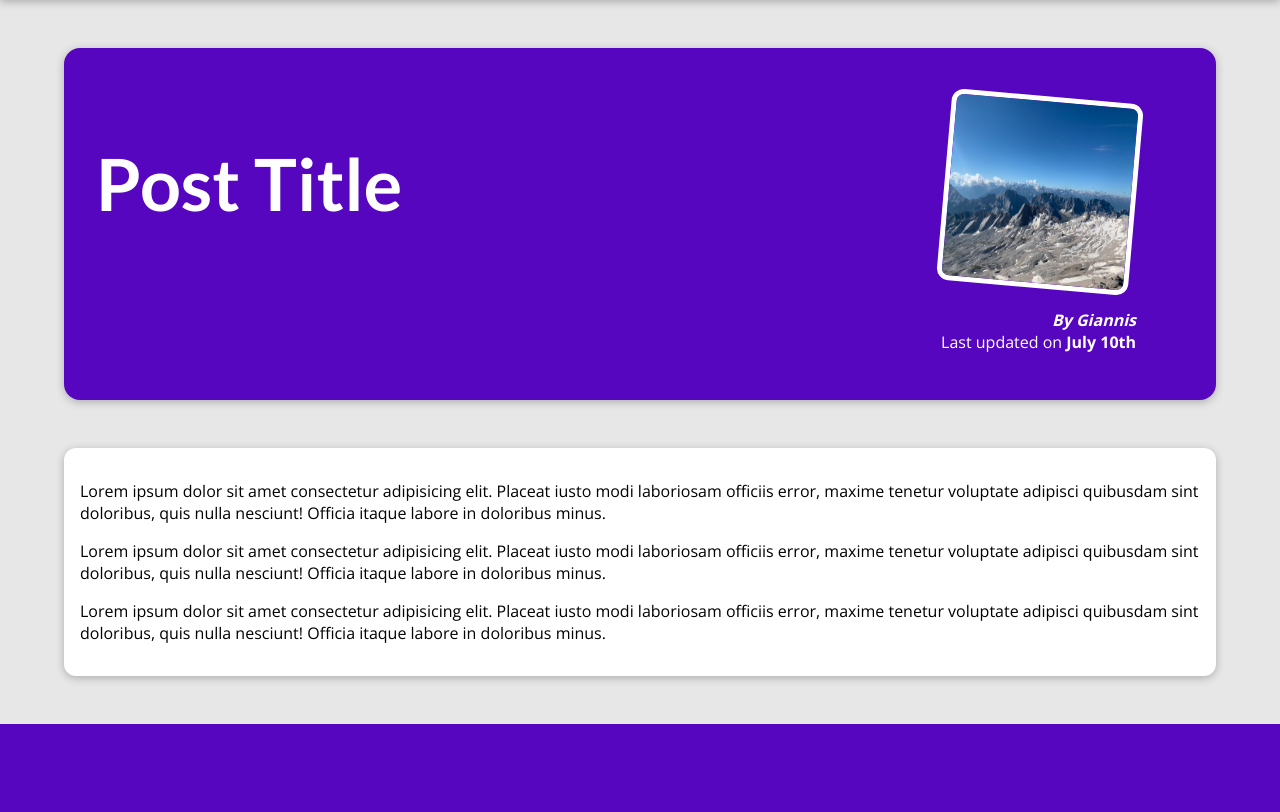
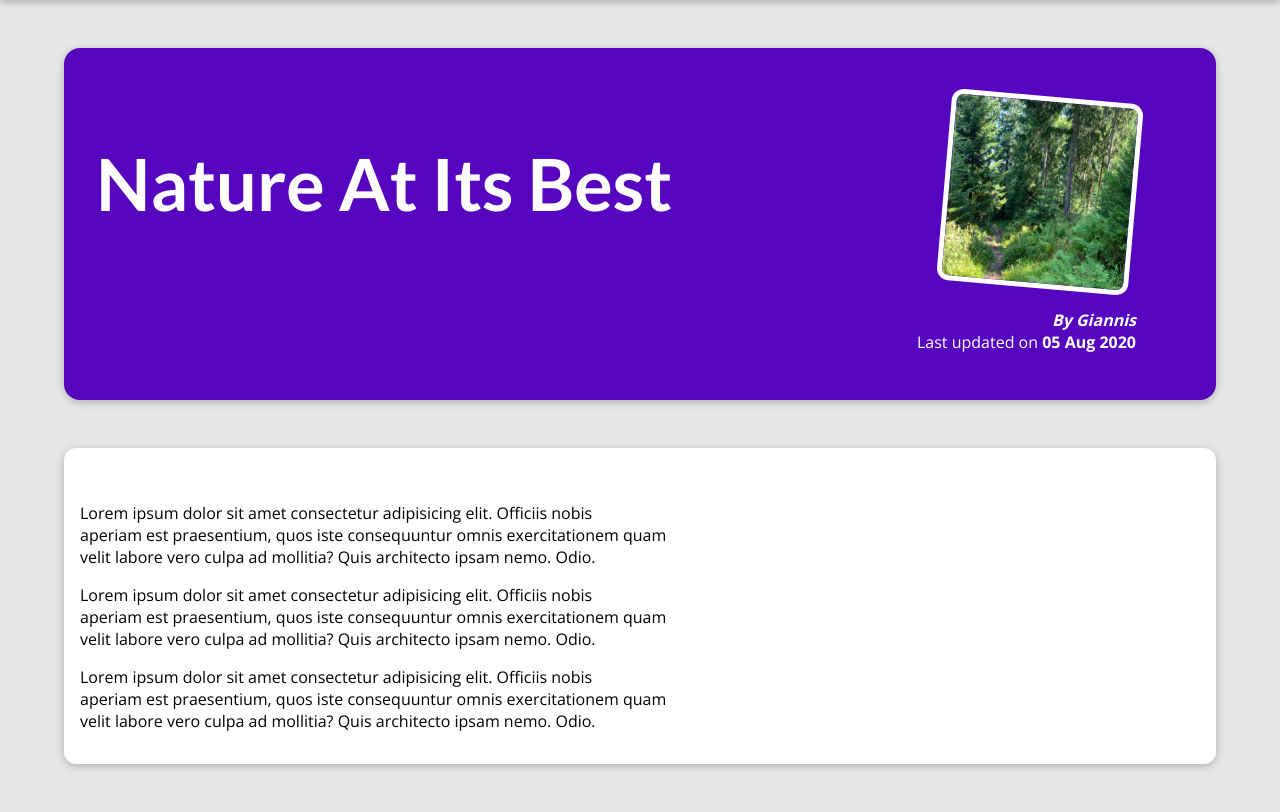
Before and after one commit to ioannis-toumpoglou/blog-test, a Django app: page /posts/into-the-woods in a window 1280 px wide. Shown: the part 80-892 px from the top of the page. Before the commit the page ends 804 px from the top, so only its background shows below. Run offline with Django 4.2, Linux system fonts and the light colour scheme.

Commit message:
Add single post and 404 pages

```diff
--- a/blog/templates/blog/index.html
+++ b/blog/templates/blog/index.html
@@ -22,7 +22,9 @@
     <section id="latest-posts">
         <h2>My latest Thoughts</h2>
         <ul>
-            {% include "blog/includes/post.html" %}
+            {% for post in posts %}
+                {% include "blog/includes/post.html" %}
+            {% endfor %}
         </ul>
     </section>
 
--- a/blog/templates/blog/post-detail.html
+++ b/blog/templates/blog/post-detail.html
@@ -2,7 +2,7 @@
 {% load static %}
 
 {% block title %}
-    This Post Title
+{{ post.title }}
 {% endblock %}
 
 {% block css_files %}
@@ -11,19 +11,17 @@
 
 {% block content  %}
     <section id="summary">
-        <h2>Post Title</h2>
+        <h2>{{ post.title }}</h2>
         <article>
-            <img src="{% static 'blog/images/mountains.jpg' %}" alt="Post Title">
-            <address>By Giannis</address>
+            <img src="{% static 'blog/images/'|add:post.image %}" alt={{ post.title }}>
+            <address>By {{ post.author }}</address>
             <div>
-                Last updated on <time>July 10th</time>
+                Last updated on <time>{{ post.date|date:"d M Y"}}</time>
             </div>
         </article>
     </section>
 
     <main>
-        <p>Lorem ipsum dolor sit amet consectetur adipisicing elit. Placeat iusto modi laboriosam officiis error, maxime tenetur voluptate adipisci quibusdam sint doloribus, quis nulla nesciunt! Officia itaque labore in doloribus minus.</p>
-        <p>Lorem ipsum dolor sit amet consectetur adipisicing elit. Placeat iusto modi laboriosam officiis error, maxime tenetur voluptate adipisci quibusdam sint doloribus, quis nulla nesciunt! Officia itaque labore in doloribus minus.</p>
-        <p>Lorem ipsum dolor sit amet consectetur adipisicing elit. Placeat iusto modi laboriosam officiis error, maxime tenetur voluptate adipisci quibusdam sint doloribus, quis nulla nesciunt! Officia itaque labore in doloribus minus.</p>
+        {{ post.content|linebreaks }}
     </main>
 {% endblock content  %}
--- a/blog/views.py
+++ b/blog/views.py
@@ -2,7 +2,7 @@ from django.shortcuts import render
 from datetime import date
 
 
-posts = [
+all_posts = [
     {
         "slug": "hike-in-the-mountains",
         "image": "mountains.jpg",
@@ -65,16 +65,70 @@ posts = [
           aperiam est praesentium, quos iste consequuntur omnis exercitationem quam
           velit labore vero culpa ad mollitia? Quis architecto ipsam nemo. Odio.
         """
+    },
+    {
+        "slug": "into-the-woods",
+        "image": "woods.jpg",
+        "author": "Giannis",
+        "date": date(2022, 9, 26),
+        "title": "Nature At Its Best",
+        "excerpt": "Nature is amazing! The amount of inspiration I get when walking in nature is incredible!",
+        "content": """
+          Lorem ipsum dolor sit amet consectetur adipisicing elit. Officiis nobis
+          aperiam est praesentium, quos iste consequuntur omnis exercitationem quam
+          velit labore vero culpa ad mollitia? Quis architecto ipsam nemo. Odio.
+
+          Lorem ipsum dolor sit amet consectetur adipisicing elit. Officiis nobis
+          aperiam est praesentium, quos iste consequuntur omnis exercitationem quam
+          velit labore vero culpa ad mollitia? Quis architecto ipsam nemo. Odio.
+
+          Lorem ipsum dolor sit amet consectetur adipisicing elit. Officiis nobis
+          aperiam est praesentium, quos iste consequuntur omnis exercitationem quam
+          velit labore vero culpa ad mollitia? Quis architecto ipsam nemo. Odio.
+        """
+    },
+    {
+        "slug": "into-the-woods",
+        "image": "woods.jpg",
+        "author": "Giannis",
+        "date": date(2022, 3, 10),
+        "title": "Nature At Its Best",
+        "excerpt": "Nature is amazing! The amount of inspiration I get when walking in nature is incredible!",
+        "content": """
+          Lorem ipsum dolor sit amet consectetur adipisicing elit. Officiis nobis
+          aperiam est praesentium, quos iste consequuntur omnis exercitationem quam
+          velit labore vero culpa ad mollitia? Quis architecto ipsam nemo. Odio.
+
+          Lorem ipsum dolor sit amet consectetur adipisicing elit. Officiis nobis
+          aperiam est praesentium, quos iste consequuntur omnis exercitationem quam
+          velit labore vero culpa ad mollitia? Quis architecto ipsam nemo. Odio.
+
+          Lorem ipsum dolor sit amet consectetur adipisicing elit. Officiis nobis
+          aperiam est praesentium, quos iste consequuntur omnis exercitationem quam
+          velit labore vero culpa ad mollitia? Quis architecto ipsam nemo. Odio.
+        """
     }
 ]
 
 # Create your views here.
 
+def get_date(post):
+    return post['date']
+
 def starting_page(request):
-    return render(request, 'blog/index.html')
+    sorted_posts = sorted(all_posts, key=get_date)
+    latest_posts = sorted_posts[-3:]
+    return render(request, 'blog/index.html', {
+        'posts': latest_posts
+    })
 
 def posts(request):
-    return render(request, "blog/all-posts.html")
+    return render(request, "blog/all-posts.html", {
+        'all_posts': all_posts
+    })
 
 def post_detail(request, slug):
-    return render(request, "blog/post-detail.html")
+    identified_post = next(post for post in all_posts if post['slug'] == slug)
+    return render(request, "blog/post-detail.html", {
+        'post': identified_post
+    })
```
Also changed, not shown: blog/templates/blog/all-posts.html (+3 -6 lines), blog/templates/blog/includes/post.html (+4 -4 lines), templates/404.html (added, +10 -0 lines).
